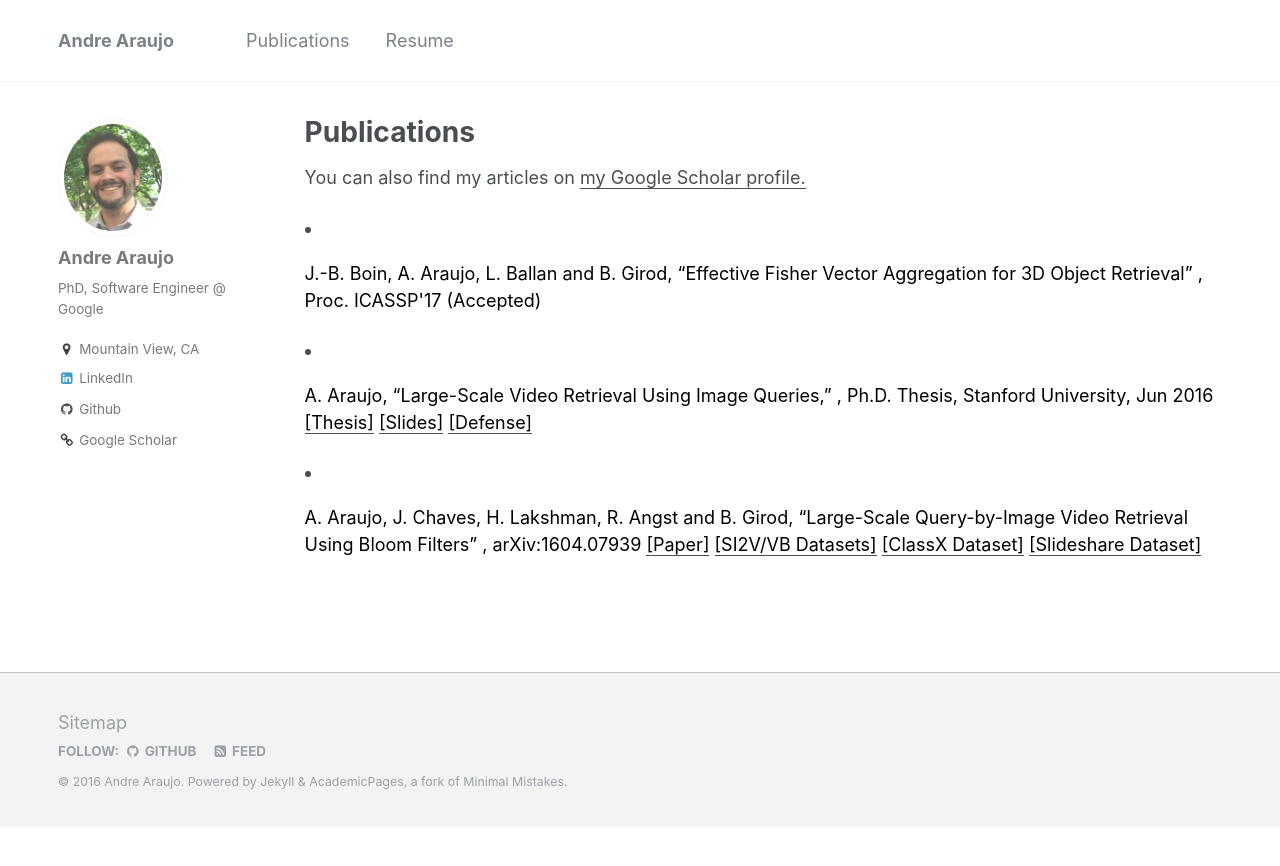
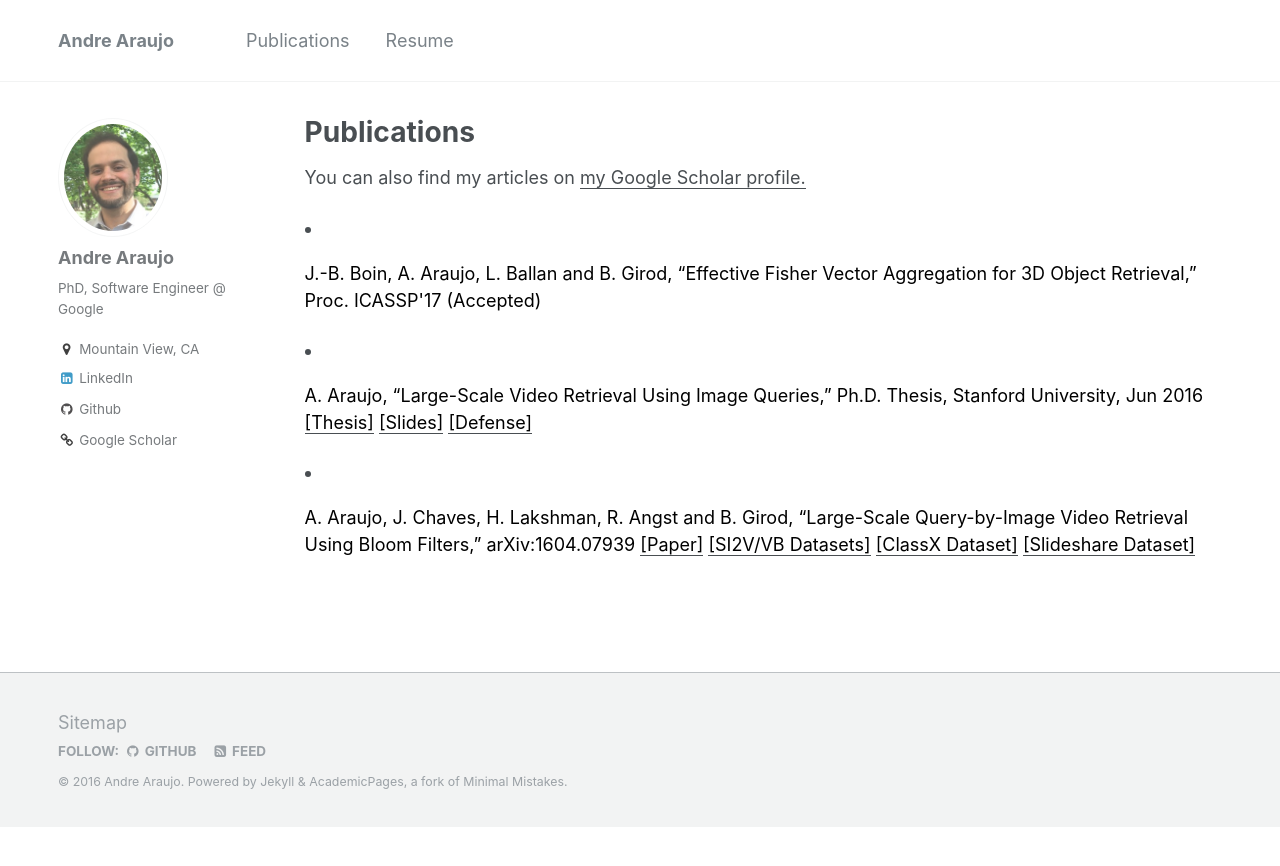
Before and after one commit to andrefaraujo/andrefaraujo.github.io, a Jekyll site: the page built from _pages/publications.md, in a window 1280 px wide. Shown: the top 866 px of the page. Built offline with Jekyll 4.4.1, drawn with Linux system fonts in a browser that asks for light colours.

Commit message:
Updates to pub. polishing

```diff
--- a/_includes/.#publications-andre.html
+++ /dev/null
@@ -1 +0,0 @@
-andrefaraujo@andrembp2015.gateway.sonic.net.3484
--- a/_includes/publications-andre.html
+++ b/_includes/publications-andre.html
@@ -14,7 +14,7 @@
 
 <li>
   <p style="COLOR: black;">
-    {{ post.authors }}, {{ title }}, {{ post.venue }}
+    {{ post.authors }}, {{ title }} {{ post.venue }}
     {% if post.paperurl %}
     <u><a href="{{ post.paperurl }}">[{{ post.papername }}]</a></u>
     {% endif %}
```
Also changed, not shown: _publications/.#2016-04-27-arxiv-bloom-video-search.md (deleted, +0 -1 lines), _publications/.#2017-03-05-icassp-fv-aggregation.md (deleted, +0 -1 lines), _publications/2016-04-27-arxiv-bloom-video-search.md (+1 -1 lines), _publications/2017-03-05-icassp-fv-aggregation.md (+1 -1 lines).
